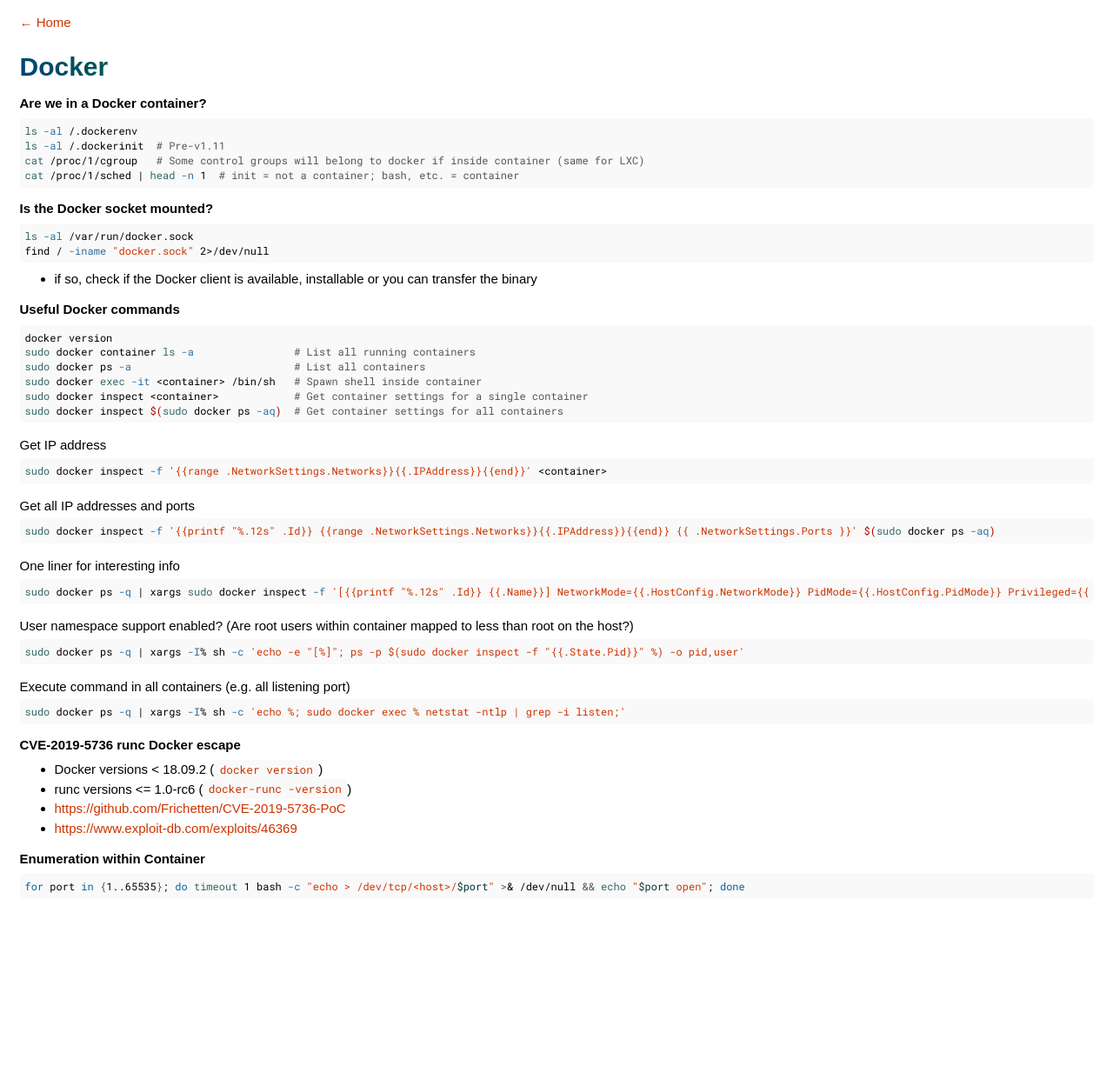
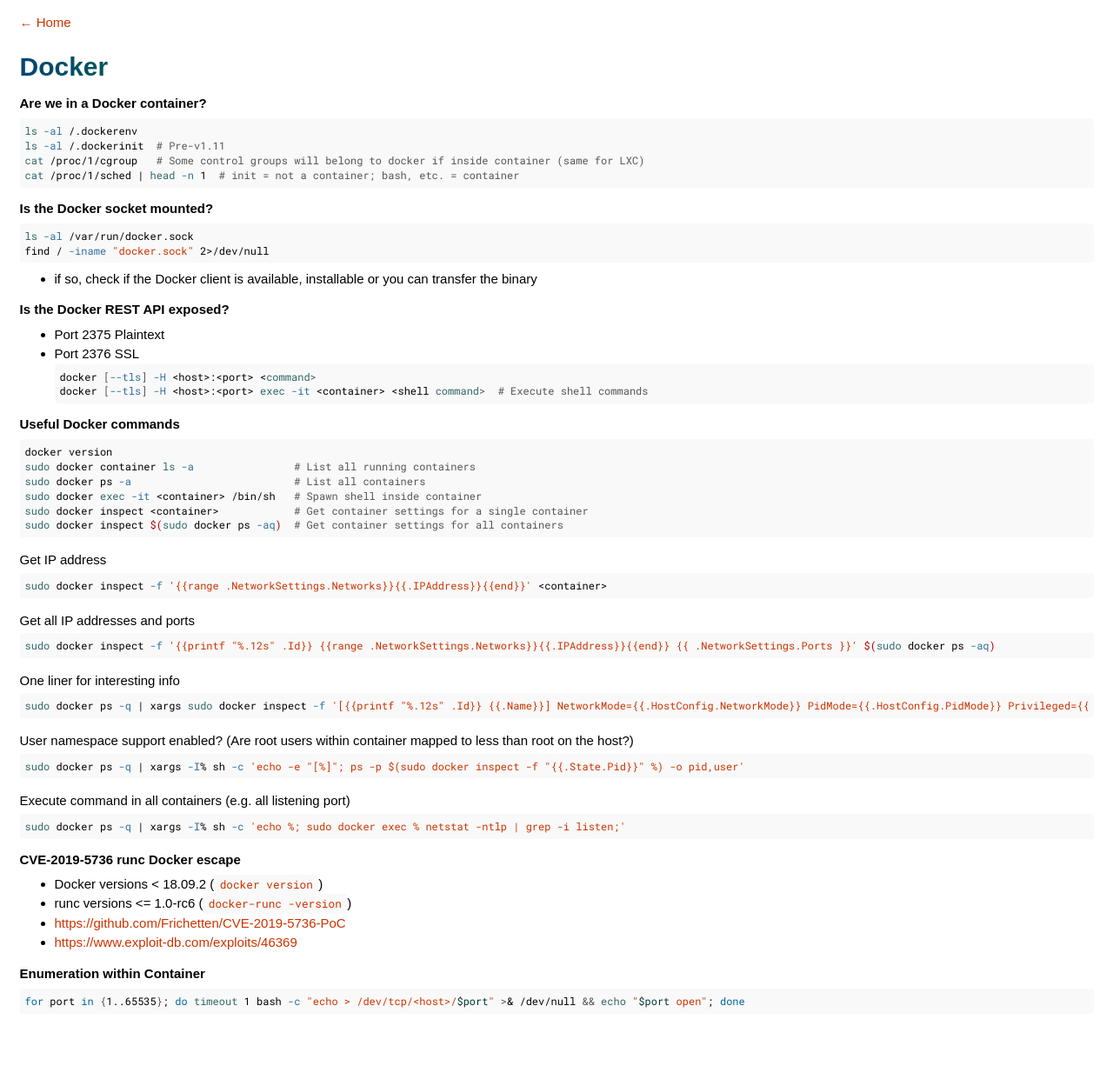
Before and after one commit to agrzeslak/cheatsheet, a Jekyll site: the page built from _topics/docker.md, in a window 1280 px wide. Shown: the whole page at 87% size. Built offline with Jekyll 4.4.1, drawn with Linux system fonts in a browser that asks for light colours; before the commit the page ends 1109 px from its top, so only the background shows below that.

Commit message:
Docker api interaction

````diff
--- a/_topics/docker.md
+++ b/_topics/docker.md
@@ -2,6 +2,8 @@
 layout: default
 title: Docker
 tags:
+    - 2375
+    - 2376
     - breakout
     - containerisation
     - kubernetes
@@ -22,6 +24,14 @@ ls -al /var/run/docker.sock
 find / -iname "docker.sock" 2>/dev/null
 ```
 - if so, check if the Docker client is available, installable or you can transfer the binary
+
+### Is the Docker REST API exposed?
+- Port 2375 Plaintext
+- Port 2376 SSL
+```shell
+docker [--tls] -H <host>:<port> <command>
+docker [--tls] -H <host>:<port> exec -it <container> <shell command>  # Execute shell commands
+```
 
 ### Useful Docker commands
 ```shell
````
